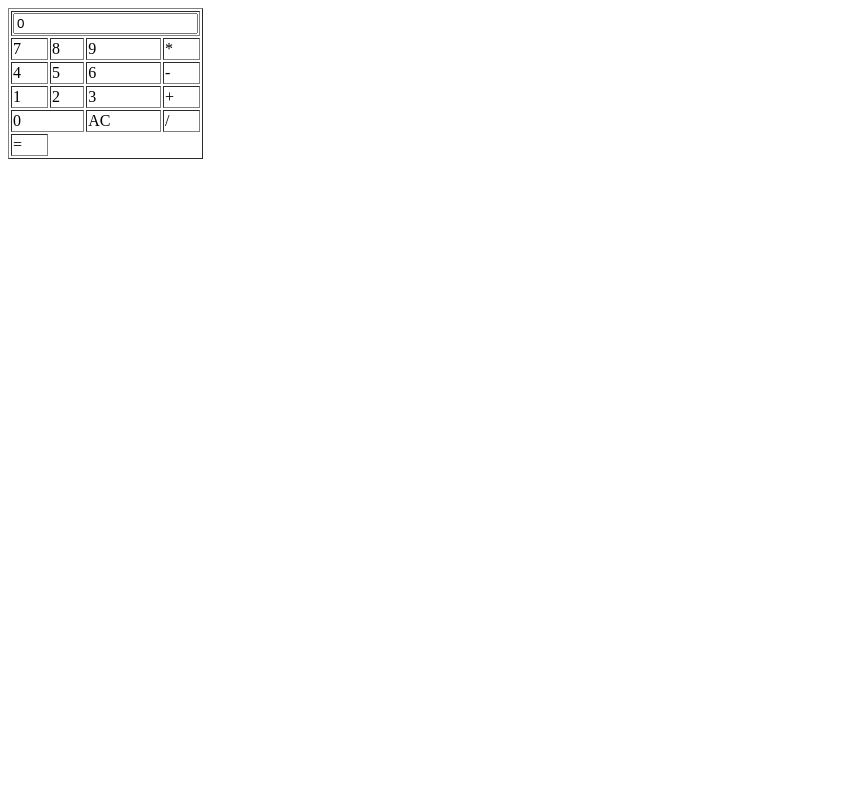
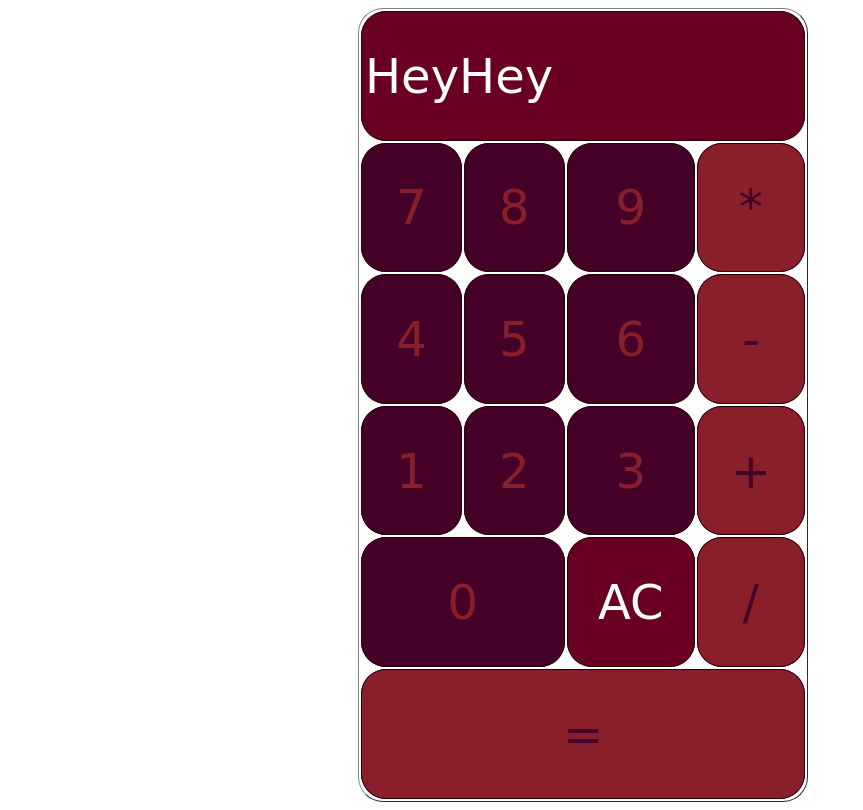
Before and after one commit to MakamuT/FNB-App-Academy, a plain HTML site: page Calculator App/calculator.html in a window 1280 px wide. Shown: the whole page, without its empty margins (0-863 px from the left). Drawn offline with Linux system fonts and the light colour scheme.

Commit message:
Enhance calculator functionality with button interactions and input handling

```diff
--- a/Calculator App/calculator.html
+++ b/Calculator App/calculator.html
@@ -7,35 +7,80 @@
         <table border="1">
             <tr>
                 <td colspan="4">
-                    <input type="text" value="0" id="inputBox">
+                    <input type="text" value="HeyHey" id="inputBox">
                 </td>
             </tr>
             <tr>
-                <td>7</td>
-                <td>8</td>
-                <td>9</td>
-                <td>*</td>
+                <td class="digiBtn" onclick="digiBtnPressed(7)">7</td>
+                <td class="digiBtn" onclick="digiBtnPressed(8)">8</td>
+                <td class="digiBtn" onclick="digiBtnPressed(9)">9</td>
+                <td class="opBtn" onclick="opBtnPressed('*')">*</td>
             </tr>
             <tr>
-                <td>4</td>
-                <td>5</td>
-                <td>6</td>
-                <td>-</td>
+                <td class="digiBtn" onclick="digiBtnPressed(4)">4</td>
+                <td class="digiBtn" onclick="digiBtnPressed(5)">5</td>
+                <td class="digiBtn" onclick="digiBtnPressed(6)">6</td>
+                <td class="opBtn" onclick="opBtnPressed('-')">-</td>
             </tr>
             <tr>
-                <td>1</td>
-                <td>2</td>
-                <td>3</td>
-                <td>+</td>
+                <td class="digiBtn" onclick="digiBtnPressed(1)">1</td>
+                <td class="digiBtn" onclick="digiBtnPressed(2)">2</td>
+                <td class="digiBtn" onclick="digiBtnPressed(3)">3</td>
+                <td class="opBtn" onclick="opBtnPressed('+')">+</td>
             </tr>
             <tr>
-                <td colspan="2">0</td>
-                <td>AC</td>
-                <td>/</td>
+                <td class="digiBtn" colspan="2" onclick="digiBtnPressed(0)">0</td>
+                <td class="ACBtn" onclick="btnACPressed()">AC</td>
+                <td class="opBtn" onclick="opBtnPressed('/')">/</td>
             </tr>
             <tr>
-                <td>=</td>
+                <td class="opBtn" colspan="4" onclick="eqBtnPressed()">=</td>
             </tr>
         </table>
+
+        <script>
+            var newLine = true;
+            var value1;
+            var currentOp;
+
+            function digiBtnPressed(button){
+                if(newLine){
+                    document.getElementById('inputBox').value = button;
+                    newLine = false;
+                }else{
+                    var currentValue = document.getElementById('inputBox').value;
+                    document.getElementById('inputBox').value = currentValue + button;
+                }
+            }
+            //Clears the numbers
+            function btnACPressed(){
+                document.getElementById('inputBox').value = "HeyHey";
+                newLine = true;
+            }
+            //Mathematical operators
+            function opBtnPressed(operator){
+                currentOp = operator;
+                value1 = parseInt(document.getElementById('inputBox').value);
+                newLine = true;
+            }
+            //Equal sign
+            function eqBtnPressed(){
+                var value2 = parseInt(document.getElementById('inputBox').value);
+                var total;
+
+                switch(currentOp){
+                    case "+" : total = value1 + value2;
+                    break;
+                    case "-" : total = value1 - value2;
+                    break;
+                    case "/" : total = value1 / value2;
+                    break;
+                    case "*" : total = value1 * value2
+                }
+                document.getElementById('inputBox').value = total;
+                value1 = 0;
+                newLine = true;
+            }
+        </script>
     </body>
 </html>
--- a/Calculator App/style.css
+++ b/Calculator App/style.css
@@ -0,0 +1,37 @@
+table{
+    border-radius: 25px;
+    color: #fff;
+    font: normal 3em cursive;
+    height: 80px;
+    margin: 0 350px;
+    text-align: center;
+    width: 450px;
+}
+tr{
+    background-color: #690022;
+    height: 16.2vh;
+}
+td{
+    border: 1px solid #240006;
+    border-radius: 25px;
+    width: 25vw;
+}
+#inputBox{
+    background-color: transparent;
+    border: 0px;
+    border-radius: 20px;
+    color: #fff;
+    font-family: cursive;
+    font-size: 1em;
+    height: 100%;
+    text-align: left;
+    width: 100%;
+}
+.digiBtn{
+    background-color: #450028;
+    color: #881f2b;
+}
+.opBtn{
+    background-color: #881f2b;
+    color: #450028;
+}
```
